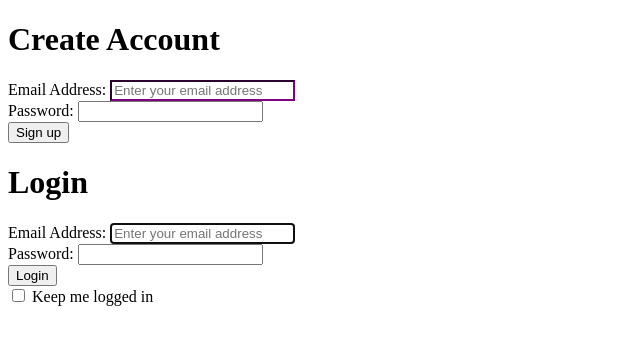
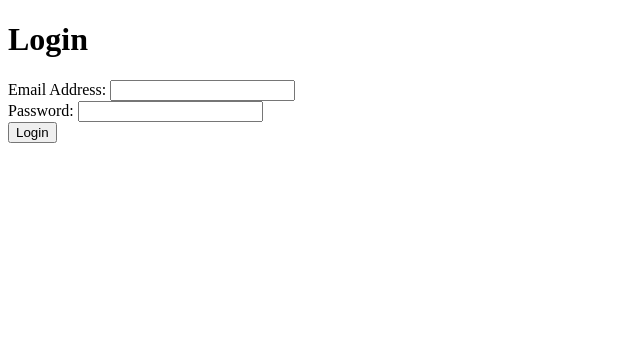
Before and after one commit to Kripakaran/advancedAngular, an Angular app: page / in a window 1280 px wide. Shown: the top 344 px of the page, without its empty margins (0-640 px from the left). Built offline with nearby package versions, Linux system fonts and the light colour scheme.

Commit message:
fix: break down code to original skeleton

```diff
--- a/src/app/app.component.html
+++ b/src/app/app.component.html
@@ -1,20 +1,8 @@
 <div>
 
-<app-auth-form (submittedUser) = "createUser($event)">
-<h1> Create Account </h1>
-<button type = submit>
-  Sign up
-</button>
-</app-auth-form>
+
 
 <app-auth-form (submittedUser) = "loginUser($event)">
-<h1> Login </h1>
-<button type = submit>
-  Login
-</button>
-<app-auth-remember
-(check) = handleRemember($event)
-></app-auth-remember>
 </app-auth-form>
 
 
--- a/src/app/app.component.ts
+++ b/src/app/app.component.ts
@@ -9,17 +9,12 @@ import { User } from './auth-form/User';
 export class AppComponent {
   title = 'advanced-angular';
 
-  rememberMe: Boolean = false;
+  // rememberMe: Boolean = false;
 
-  createUser(emittedUser: User){
-    console.log('created account', emittedUser);
-  }
 
   loginUser(emittedUser: User){
     console.log('logged account', emittedUser);
   }
 
-  handleRemember(remember:  Boolean){
-    this.rememberMe = remember;
-  }
+
 }
--- a/src/app/auth-form/auth-form.component.html
+++ b/src/app/auth-form/auth-form.component.html
@@ -1,6 +1,6 @@
 
 <form (ngSubmit)= "onSubmit(form.value)" #form = "ngForm" novalidate>
-    <ng-content select = "h1"></ng-content>
+    <h1> Login </h1>
     <div>
         Email Address:
         <input type = "email" name = "email" [ngModel] #email>
@@ -9,12 +9,9 @@
         Password:
         <input type = "password" name = "password" [ngModel]>
     </div>
-
-    <ng-content select = "button" ></ng-content>
-    <ng-content select = "app-auth-remember"></ng-content>
-    <!-- <div *ngIf = "loggedIn">
-        you will be logged in for 30 days
-    </div> -->
-
-    <app-auth-message [style.display] = "(loggedIn ? 'inherit' : 'none')"></app-auth-message>
+    <div>
+    <button type = submit>
+        Login
+    </button>
+</div>
 </form>
--- a/src/app/auth-form/auth-form.component.ts
+++ b/src/app/auth-form/auth-form.component.ts
@@ -11,17 +11,17 @@ import { User } from './User';
 
 
 
-export class AuthFormComponent implements OnInit, AfterContentInit, AfterViewInit {
+export class AuthFormComponent implements OnInit {
 
   @Output()
   submittedUser: EventEmitter<User> = new EventEmitter();
 
-  @ContentChild(AuthRememberComponent) remember: AuthRememberComponent;
+ // @ContentChild(AuthRememberComponent) remember: AuthRememberComponent;
 
-  @ViewChild(AuthMessageComponent)
-  message: AuthMessageComponent;
+ // @ViewChild(AuthMessageComponent)
+ // message: AuthMessageComponent;
 
-  @ViewChild('email') email: ElementRef;
+  // @ViewChild('email') email: ElementRef;
 
   loggedIn: Boolean = false;
 
@@ -30,33 +30,7 @@ export class AuthFormComponent implements OnInit, AfterContentInit, AfterViewIni
   ngOnInit(): void {
   }
 
-  ngAfterContentInit() {
 
-    if(this.remember){
-    // console.log(this.remember);
-    this.remember?.check.subscribe(res => {
-      this.loggedIn = res;
-    })
-  }
-  }
-
-  ngAfterViewInit(){
-
-    this.email.nativeElement.setAttribute('placeholder', 'Enter your email address');
-    this.email.nativeElement.classList.add('email');
-    this.email.nativeElement.focus();
-
-    /* equivalent renderer implementation (renderer is better because its platform independant)
-
-       this.renderer.setElementAttribute('email', 'placeholder', 'enter your email address');
-    */
-
-    // console.log(this.message);
-     if(this.message){
-      this.message.days = 30;
-      }
-     this.cd.detectChanges();
-}
 
   onSubmit(user: User){
     // console.log(user);
```
